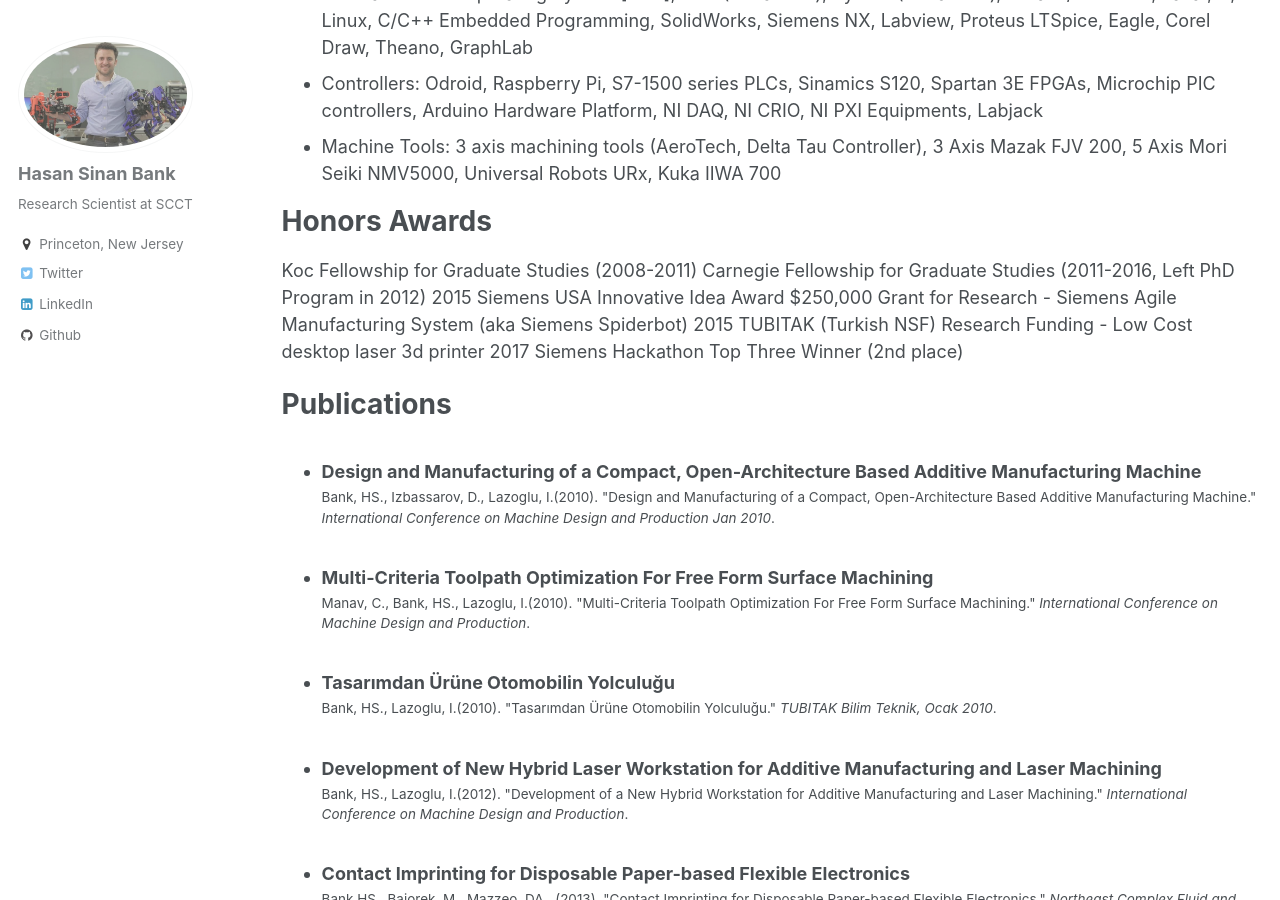
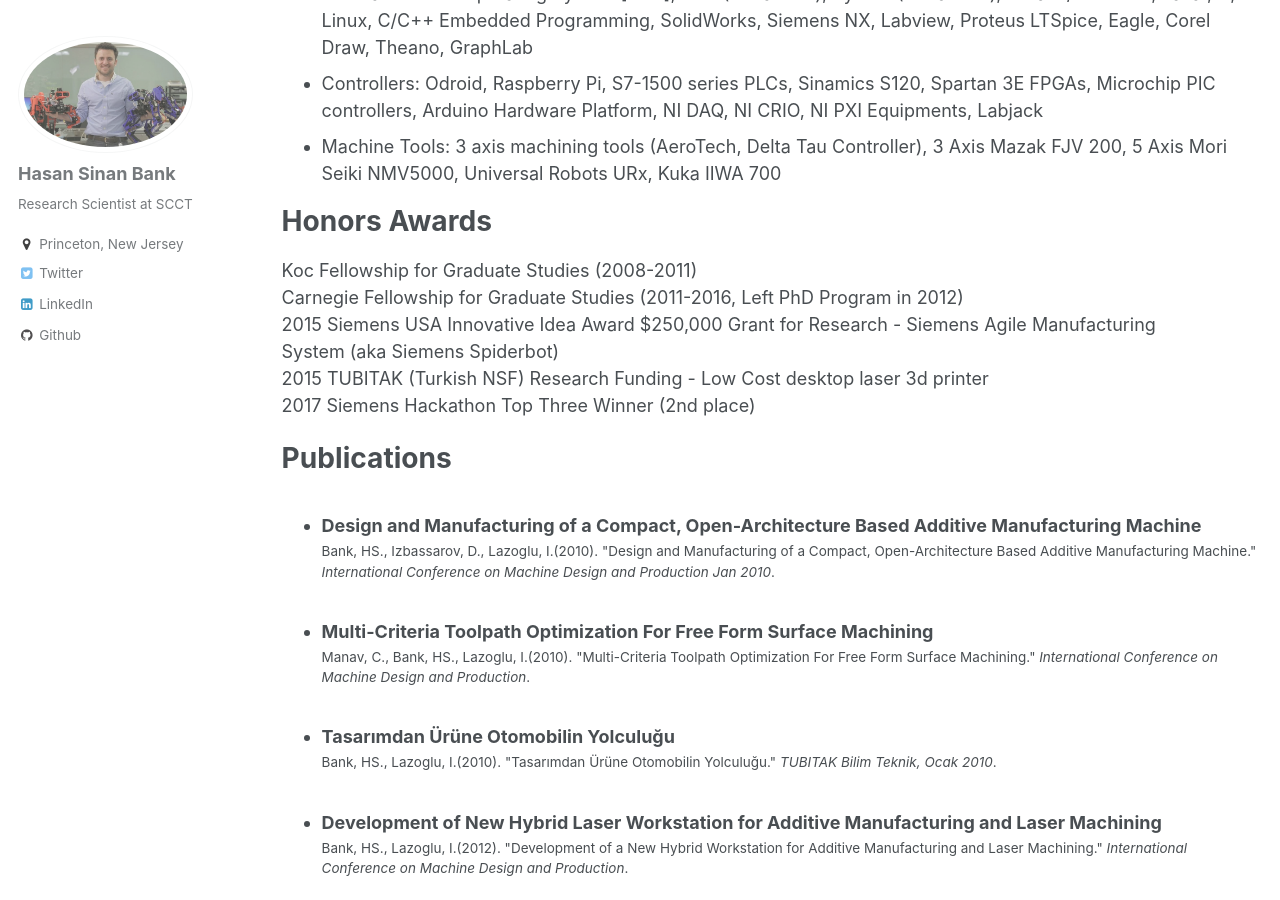
Before and after one commit to bankh/bankh.github.io, a Jekyll site: the page built from _pages/cv.md, in a window 1280 px wide and 900 px high, scrolled down 1363 px. Built offline with Jekyll 4.4.1, drawn with Linux system fonts in a browser that asks for light colours.

Commit message:
Started to update web

```diff
--- a/_pages/cv.md
+++ b/_pages/cv.md
@@ -45,12 +45,12 @@ Mori Seiki NMV5000, Universal Robots URx, Kuka IIWA 700
 
 Honors Awards
 ======
-Koc Fellowship for Graduate Studies (2008-2011)
-Carnegie Fellowship for Graduate Studies (2011-2016, Left PhD Program in 2012)
-2015 Siemens USA Innovative Idea Award $250,000 Grant for Research - Siemens Agile Manufacturing
-System (aka [Siemens Spiderbot](https://www.popsci.com/siemens-created-spider-bots-that-3d-print))
-2015 TUBITAK (Turkish NSF) Research Funding - Low Cost desktop laser 3d printer
-2017 Siemens Hackathon Top Three Winner (2nd place)
+Koc Fellowship for Graduate Studies (2008-2011) <br />
+Carnegie Fellowship for Graduate Studies (2011-2016, Left PhD Program in 2012) <br />
+2015 Siemens USA Innovative Idea Award $250,000 Grant for Research - Siemens Agile Manufacturing <br />
+System (aka [Siemens Spiderbot](https://www.popsci.com/siemens-created-spider-bots-that-3d-print)) <br />
+2015 TUBITAK (Turkish NSF) Research Funding - Low Cost desktop laser 3d printer <br />
+2017 Siemens Hackathon Top Three Winner (2nd place) <br />
 
 Publications
 ======
```
